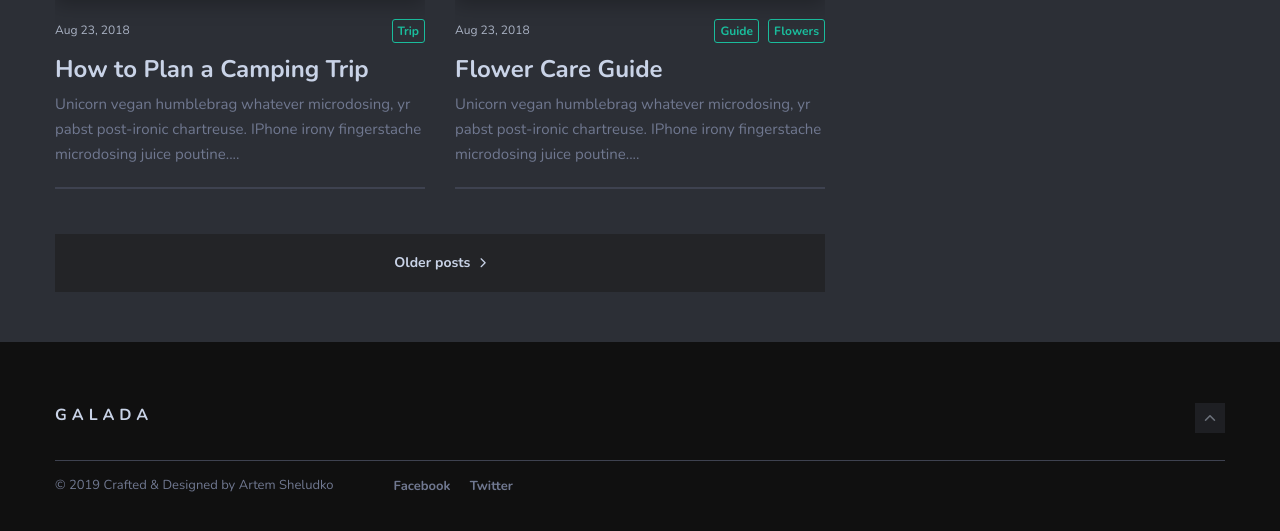
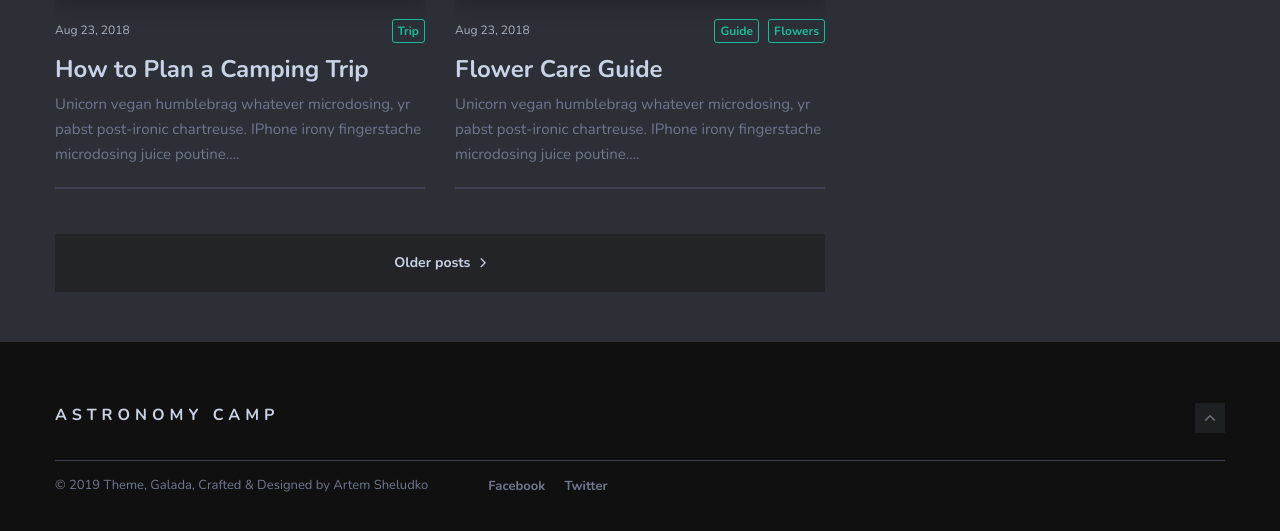
Before and after one commit to stewardwildcat/astronomycamp.github.io, a Jekyll site: the page built from index.html, in a window 1280 px wide and 900 px high, scrolled down 1648 px, cut to the strip 350-881 px from the top of the window. Built offline with Jekyll 4.4.1, drawn with Linux system fonts in a browser that asks for light colours; nearby versions of some CDN libraries; the list of posts is cut into pages by our own code.

Commit message:
Footer and Header

```diff
--- a/_includes/footer.html
+++ b/_includes/footer.html
@@ -4,13 +4,13 @@
       <div class="col col-12">
         <div class="footer-top">
           <h2 class="logo-title">
-            <a href="{{site.baseurl}}/" class="logo-text">Galada</a>
+            <a href="{{site.baseurl}}/" class="logo-text">Astronomy Camp</a>
           </h2>
           <div class="top"><i class="ion ion-ios-arrow-up"></i></div>
         </div>
         <div class="footer-bottom">
           <div class="copyright">
-            <p>&copy; {{site.time | date: '%Y'}} Crafted & Designed by <a href="https://github.com/artemsheludko">Artem Sheludko</a></p>
+            <p>&copy; {{site.time | date: '%Y'}} Theme, Galada, Crafted & Designed by <a href="https://github.com/artemsheludko">Artem Sheludko</a></p>
           </div>
           <div class="footer-social">
             <ul class="list-reset">
--- a/_includes/header.html
+++ b/_includes/header.html
@@ -4,7 +4,7 @@
       <div class="col col-12">
         <div class="header-box">
           <div class="logo-title">
-            <a href="{{site.baseurl}}/" class="logo-text">Galada</a>
+            <a href="{{site.baseurl}}/" class="logo-text">Astronomy Camp</a>
           </div>
 
           <nav class="nav-menu">
```
